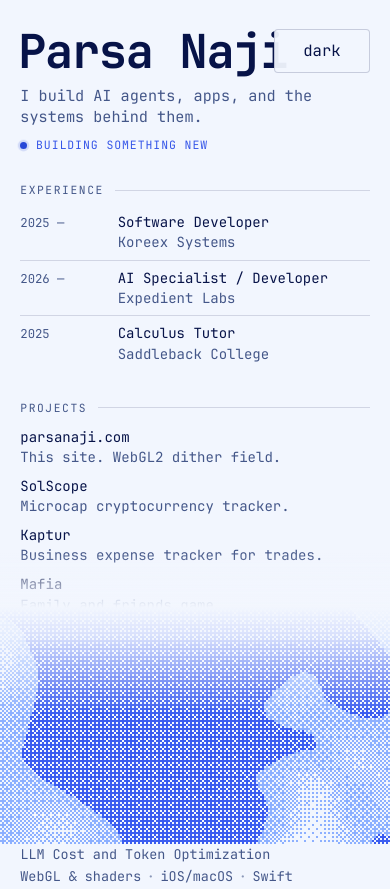
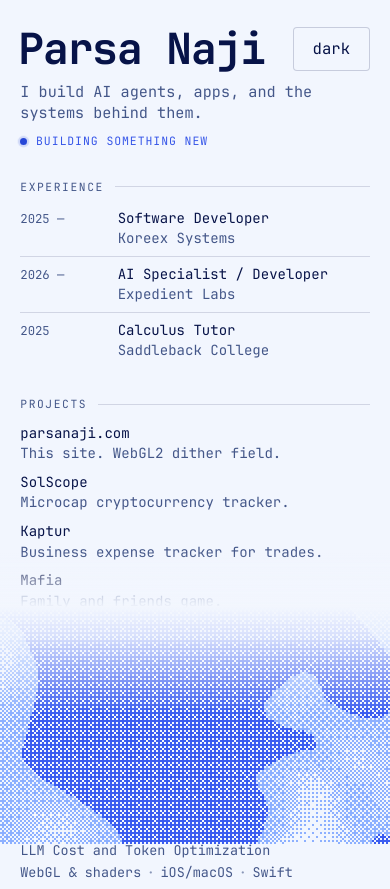
Before and after one commit to parsanaji/parsanaji.com, a website built with Vite: page index.html in a window 390 px wide. Shown: the top 889 px of the page. Built offline with nearby package versions, Linux system fonts and the light colour scheme; animation ran at ten frames a second.

Commit message:
fix(styles): band name clears the toggle chip; print uses the light column
Slice-1 review I1: on every portrait phone the theme chip covered the
last letter of the name by 13-16 px. The band name is now
clamp(34px, 11vw, 60px) and the band chip's padding 1.5ch with the
bracket gap 0.25ch, so the name clears the chip by at least 8 px from
320 to 719 px (measured 11.9 / 22.7 / 27.8 / 31.8 px at 320 / 360 / 390
/ 430). Pinned by the arithmetic "band fit" cases in tokens.test.ts.

Slice-1 review I2: the dark look printed its pale --fg, which Chrome's
print path leaves faint. @media print now sets color-scheme light and
the light token column on :root, :root[data-theme], after every screen
token block. Spec 3.1.13, 3.1.16.1 and 3.6.6 amended (12.8, 12.9).

Co-Authored-By: Claude Fable 5.1 <noreply@anthropic.com>

```diff
--- a/src/styles.css
+++ b/src/styles.css
@@ -593,7 +593,7 @@ html[data-entry="run"] .scrim { animation: pn-failsafe 1ms linear 4000ms forward
 @media (max-width: 719.98px), not all and (min-aspect-ratio: 1/1) {
   :root {
     --gutter: clamp(16px, 5.2vw, 28px);
-    --fs-name:    clamp(38px, 12vw, 60px);
+    --fs-name:    clamp(34px, 11vw, 60px);  /* 3.1.13 amended (12.8): the name clears the toggle chip at 320-719 px */
     --fs-tag:     clamp(14.5px, 3.9vw, 17px);
     --fs-body:    clamp(13.5px, 3.6vw, 15.5px);
     --fs-when:    clamp(12px, 3.15vw, 13.5px);
@@ -657,7 +657,10 @@ html[data-entry="run"] .scrim { animation: pn-failsafe 1ms linear 4000ms forward
     top: calc(var(--pad-y) + env(safe-area-inset-top, 0px) + var(--fs-name) / 2 - var(--toggle) / 2);
     right: max(var(--gutter), env(safe-area-inset-right, 0px));
     --toggle: 44px;
+    padding: 0 1.5ch;               /* 3.1.16.1 amended (12.8): a narrower chip; the brackets below fit its padding */
   }
+  .theme-word::before { padding-right: 0.25ch; }
+  .theme-word::after  { padding-left: 0.25ch; }
   .lnk { --hit: 0.65em; }           /* 15.6 px × (1.45 + 1.3) ≈ 43–47 px touch target */
   .links ul { row-gap: 1em; }
 }
@@ -690,7 +693,30 @@ html[data-entry="run"] .scrim { animation: pn-failsafe 1ms linear 4000ms forward
 }
 
 /* ---------- print: a clean one-page résumé (3.6.6) ---------- */
+/* 3.6.6 amended (12.9): paper gets the light column in both looks, so a dark-mode visitor prints dark text */
 @media print {
+  :root, :root[data-theme] {
+    color-scheme: light;
+    --bg: #f2f6fe;
+    --scrim-solid: rgb(242 246 254 / 1);
+    --scrim-mid: rgb(242 246 254 / 0.86);
+    --scrim-clear: rgb(242 246 254 / 0);
+    --fg: #071348;
+    --fg-2: #445789;
+    --accent: #2848d7;
+    --accent-2: #3656e8;
+    --accent-glow: rgb(40 72 215 / 0.25);
+    --line: rgb(7 19 72 / 0.14);
+    --field-0: #f2f6fe;
+    --field-1: #8db0ff;
+    --field-2: #3b5df0;
+    --field-3: #0832b8;
+    --selection-bg: #3b5df0;
+    --selection-fg: #ffffff;
+    --overlay-bg: rgb(242 246 254 / 0.95);
+    --overlay-border: rgb(7 19 72 / 0.18);
+    --theme-color: #f2f6fe;
+  }
   .field, .scrim, .theme-toggle, .keys, .dot { display: none !important; }
   .rail { width: auto; min-height: 0; padding: 0; }
   .lnk::before, .lnk::after { display: none; }
```
Also changed, not shown: tests/tokens.test.ts (+66 -0 lines).
